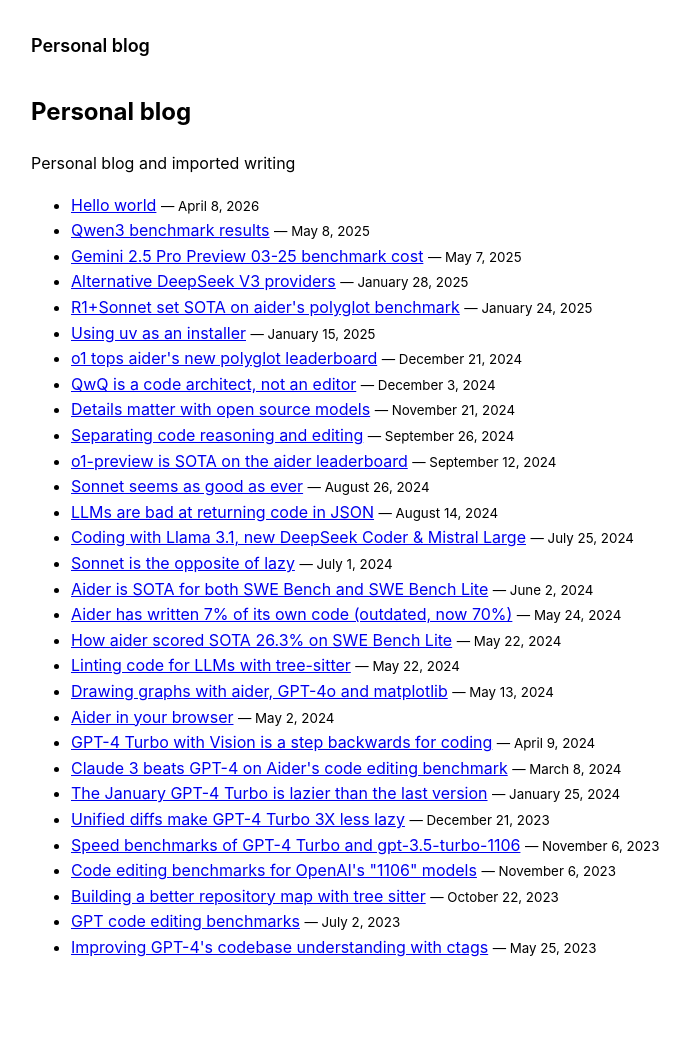
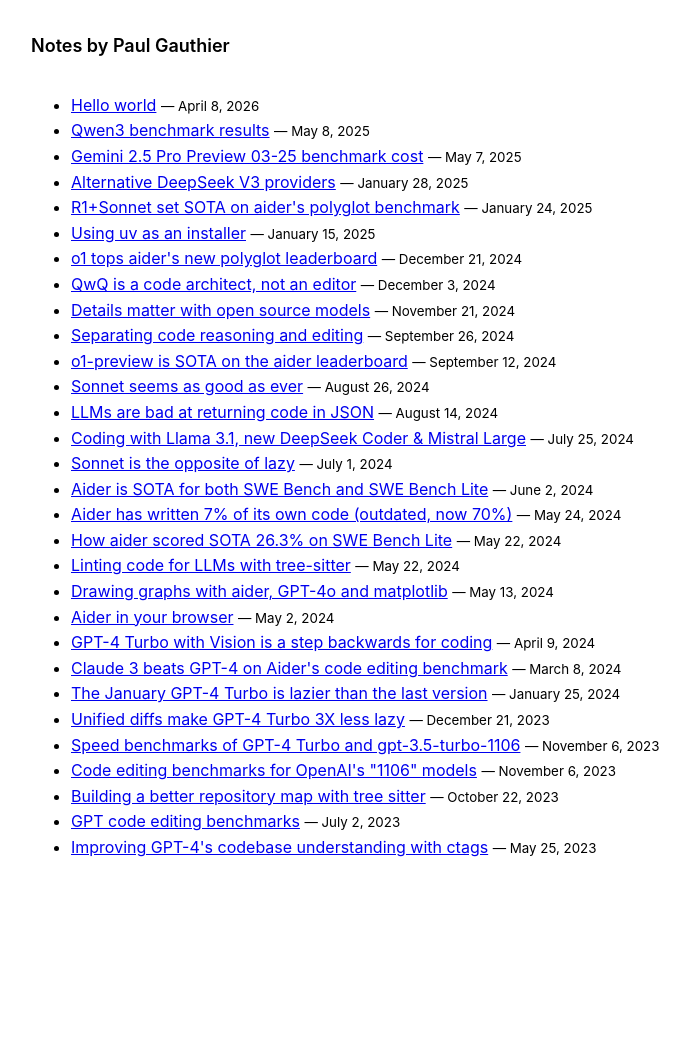
Before and after one commit to paul-gauthier/paul-gauthier.github.io, a Jekyll site: the page built from docs/index.html, in a window 1280 px wide. Shown: the whole page, without its empty margins (225-915 px from the left). Built offline with Jekyll 4.4.1, drawn with Linux system fonts in a browser that asks for light colours; after the commit the page ends 941 px from its top, so only the background shows below that.

Commit message:
docs: Update site title and remove home intro section

```diff
--- a/docs/_config.yml
+++ b/docs/_config.yml
@@ -1,5 +1,5 @@
-title: Personal blog
-description: Personal blog and imported writing
+title: Notes by Paul Gauthier
+#description: Personal blog and imported writing
 permalink: /:year/:month/:day/:title.html
 markdown: kramdown
 
--- a/docs/index.html
+++ b/docs/index.html
@@ -2,13 +2,6 @@
 layout: default
 title: Home
 ---
-
-<section class="home-intro">
-  <h1>{{ site.title }}</h1>
-  {% if site.description %}
-    <p>{{ site.description }}</p>
-  {% endif %}
-</section>
 
 <section class="home-posts">
   <ul>
```
